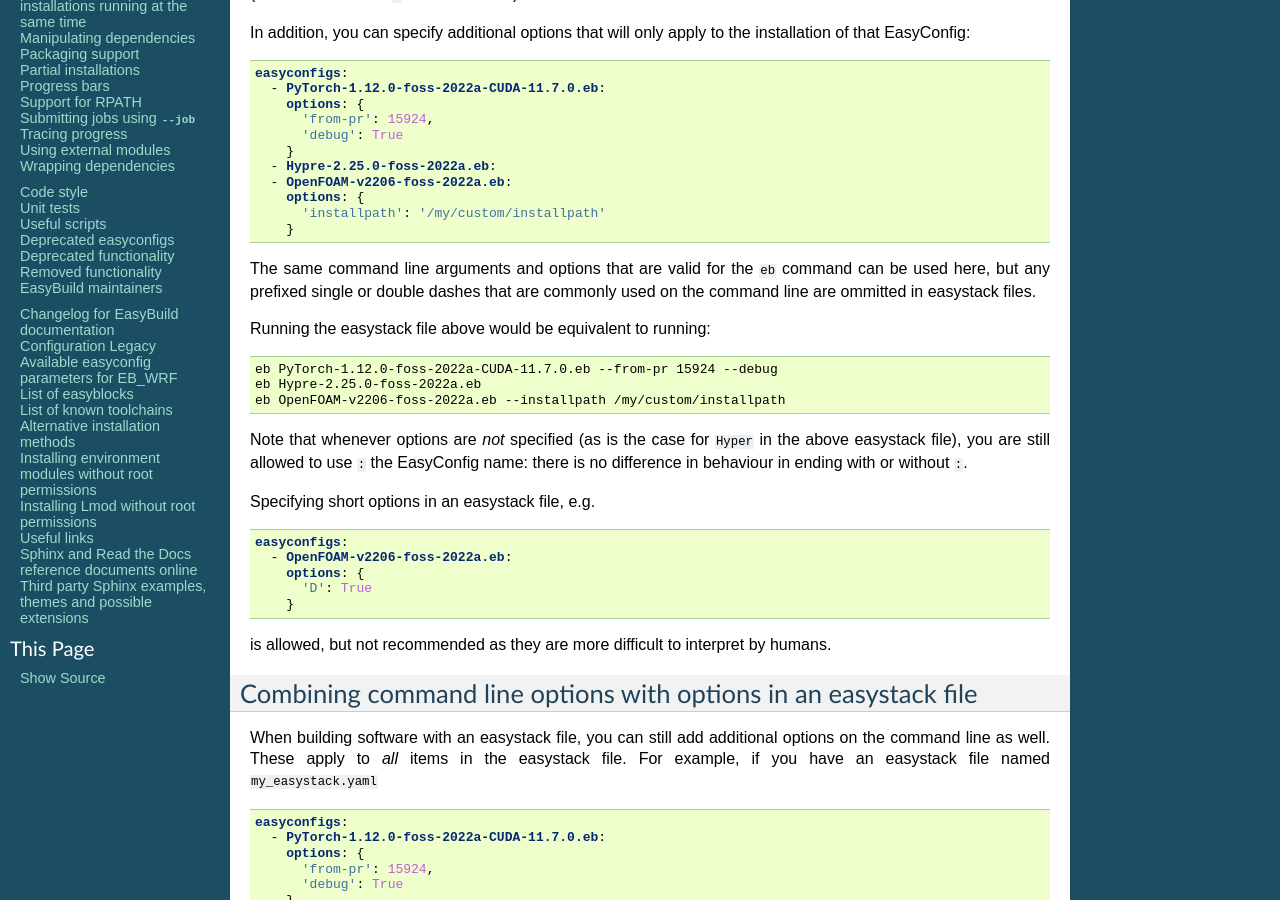
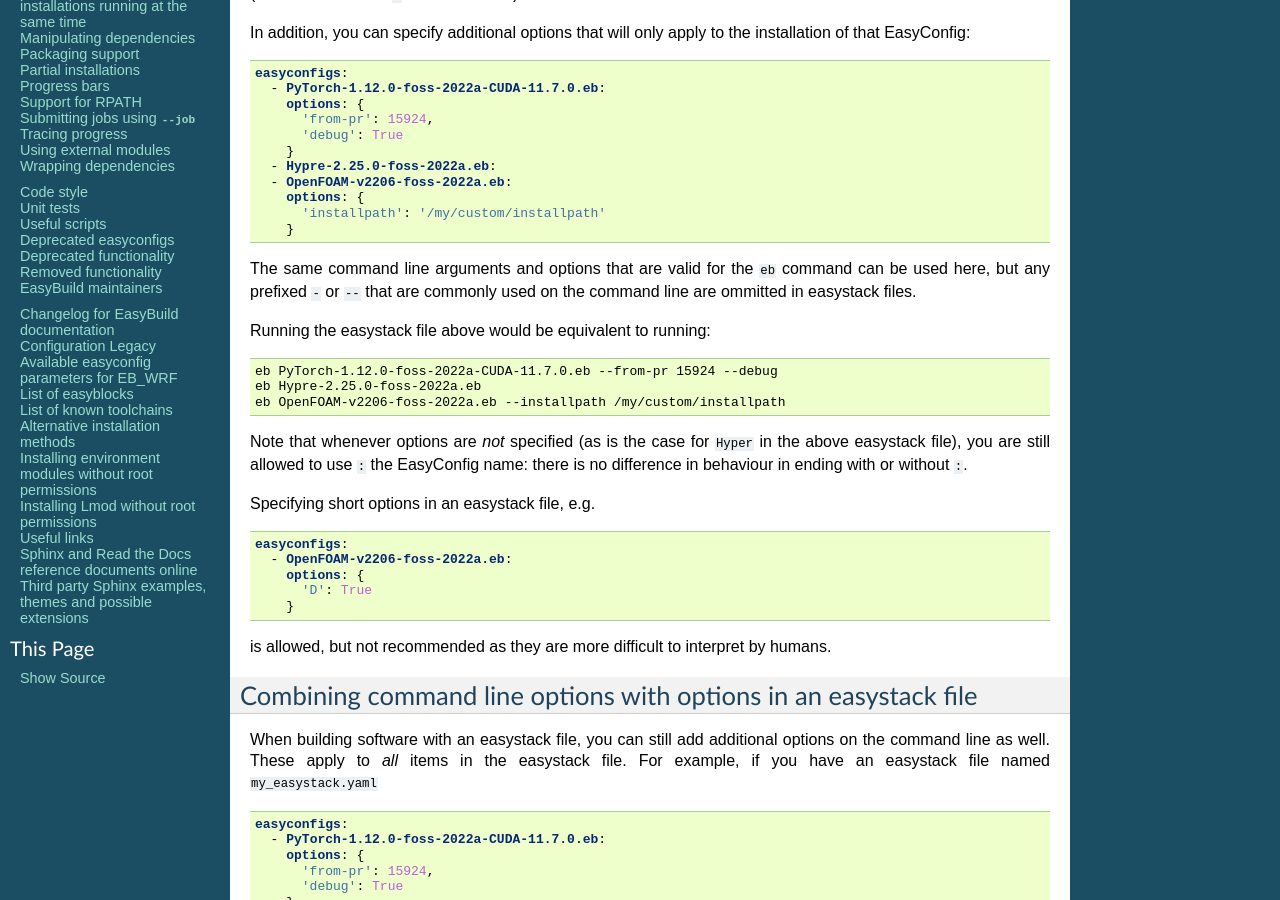
Before and after one commit to easybuilders/easybuild, a Sphinx documentation site: the page built from docs/Easystack-files.rst, in a window 1280 px wide and 900 px high, scrolled down 885 px. Built offline with Sphinx 7.4.7, drawn with Linux system fonts in a browser that asks for light colours; pages that are not in the unit, such as notebooks, are missing from menus.

Commit message:
Replace the word 'dashes' by the symbol

```diff
--- a/docs/Easystack-files.rst
+++ b/docs/Easystack-files.rst
@@ -65,7 +65,7 @@ In addition, you can specify additional options that will only apply to the inst
         'installpath': '/my/custom/installpath'
       }
 
-The same command line arguments and options that are valid for the ``eb`` command can be used here, but any prefixed single or double dashes that are commonly used on the command line are ommitted in easystack files.
+The same command line arguments and options that are valid for the ``eb`` command can be used here, but any prefixed ``-`` or ``--`` that are commonly used on the command line are ommitted in easystack files.
 
 Running the easystack file above would be equivalent to running:
 
```
